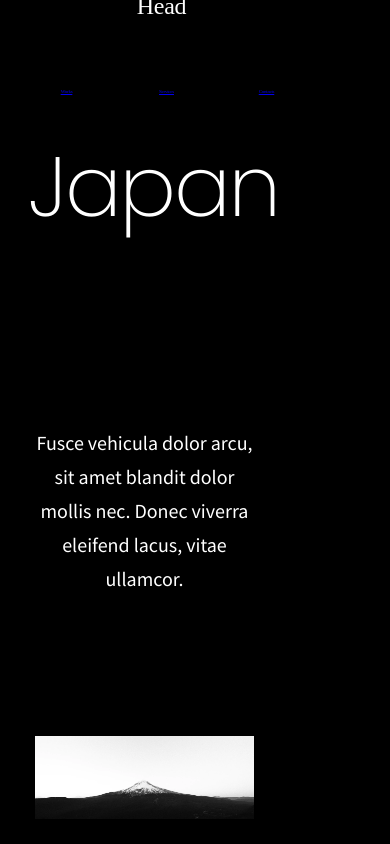
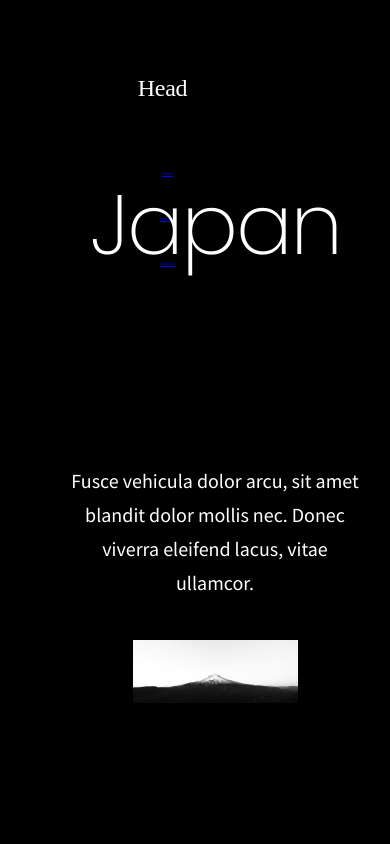
Before and after one commit to sarawazir49/japan, a plain HTML site: page index.html in a window 390 px wide. Drawn offline with Linux system fonts and the light colour scheme.

Commit message:
body margins

```diff
--- a/style/_Header.scss
+++ b/style/_Header.scss
@@ -5,7 +5,7 @@ header {
     height: 10vh;
     margin: 0;
     display: flex;
-    justify-content: center;
+
 }
 
 
--- a/style/style.scss
+++ b/style/style.scss
@@ -31,13 +31,10 @@ h2{
 
 body{
 
-        width: 100%;
-        font-family: 'Poppins', sans-serif;
-        display: flex;
-        flex-direction: column;
+     display: flex;
         background-color: black;
-
-
+        flex-wrap: wrap;
+        justify-content: space-around;
 }
 .main{
     justify-content: center;
@@ -102,9 +99,6 @@ body{
 
     img{
         width: 80%;
-        max-width: 400px;
-        margin-top: 50px;
-        padding-top: 50px;
         display: flex;
         align-items: center;
     }
@@ -121,8 +115,9 @@ body{
 
 @media screen and (max-width: 470px){
     header{
-        padding: 1px;
-        margin: 1px;
+        display: flex;
+        align-items: center;
+        flex-direction: column;
     }
 
     li{
@@ -130,12 +125,29 @@ body{
         list-style-type: none;
         font-size: 5px;
     }
+    .header-logo {
+        margin-left: 30px;
+        font-size: 40px;
+        font-family: 'Baloo';
+
+    }
     .nav{
         display: flex;
         align-items: center;
         flex-direction: column;
     }
+    .nav-list{
+        display: flex;
+        align-items: center;
+        flex-direction: column;
+        flex-wrap: wrap
+    }
 
+    img{
+        width: 50%;
+        display: flex;
+        align-items: center;
+    }
     .h1{
         text-align: center;
         font-size: 40px;
@@ -146,4 +158,13 @@ body{
        text-align: center;
        font-size: 15px
        }
+       body{
+        margin: 50px;
+        width: 50%;
+        display: flex;
+        justify-content: center;
+        flex-direction: column;
+        align-content: space-between
+    }
+
 }
```
Also changed, not shown: style/style.css.
